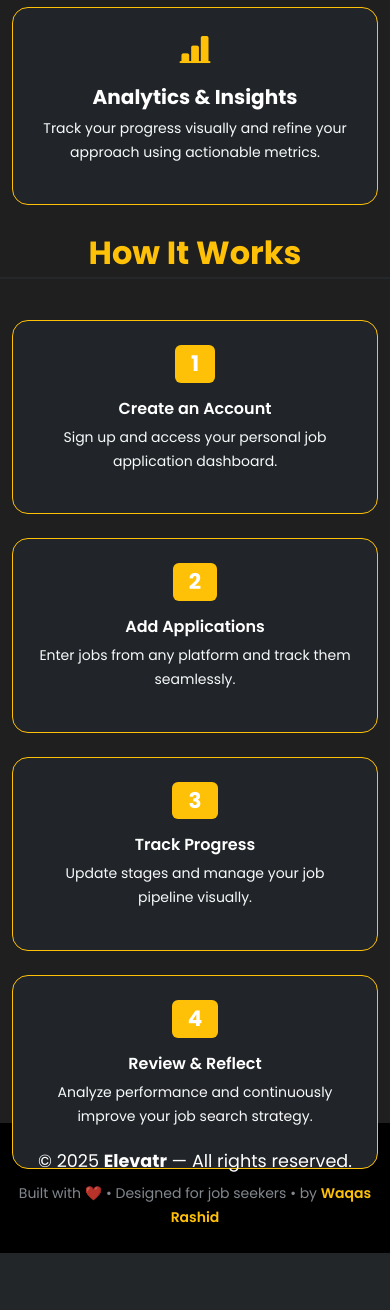
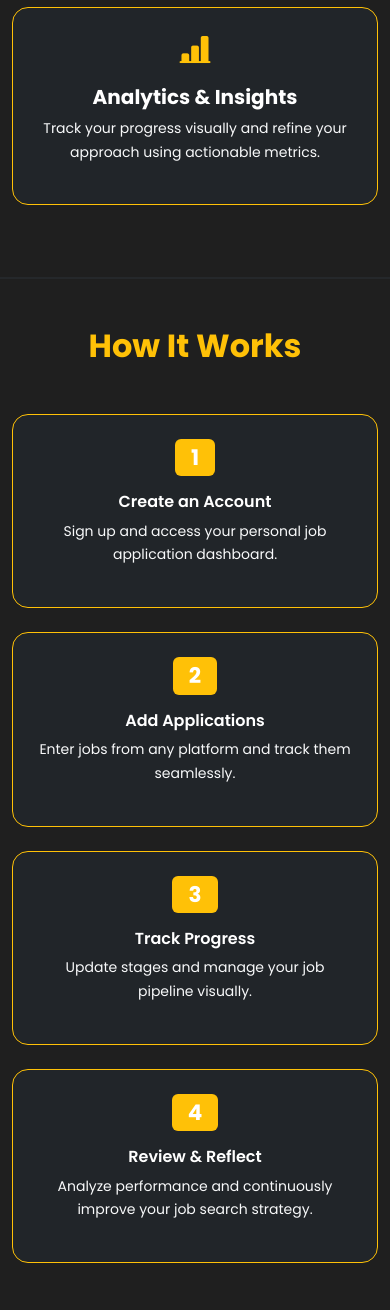
Before and after one commit to waqas-rashid1/ApplyLog, a Django app: page / in a window 390 px wide. Shown: the part 2287-3597 px from the top of the page. Before the commit the page ends 3540 px from the top, so only its background shows below. Run offline with Django 5.2, Linux system fonts and the light colour scheme.

Commit message:
Improve layout and footer styling on home and base templates
Added flexbox classes to the body for full-height layout and adjusted the footer markup in base.html for consistency. Updated home.html to fix indentation, remove extra blank lines, and set min-height for the 'How It Works' section to improve responsiveness.

```diff
--- a/main/templates/base.html
+++ b/main/templates/base.html
@@ -156,7 +156,7 @@
     </script>
 
   </head>
-  <body>
+  <body class="d-flex flex-column min-vh-100">
     <!-- Navbar -->
     <nav
       class="navbar navbar-expand-lg fixed-top shadow-sm"
@@ -276,10 +276,10 @@
     </div>
 
     <!-- Footer -->
-    <footer class="bg-black text-white py-4 ">
+  <footer class="bg-black text-white py-4">
     <div class="container text-center">
       <p class="mb-1">
-          &copy; 2025 <strong>Elevatr</strong> — All rights reserved.
+        © 2025 <strong>Elevatr</strong> — All rights reserved.
       </p>
       <small class="text-muted">
         Built with ❤️ • Designed for job seekers • by
--- a/main/templates/basics/home.html
+++ b/main/templates/basics/home.html
@@ -2,10 +2,9 @@
 {% load static %}
 
 {% block content %}
-
-<!-- Hero Section -->
-<section class="d-flex align-items-center justify-content-center text-white text-center"
-         style="height: 100vh; background-color: #111827; background-image: radial-gradient(circle at top left, rgba(255, 193, 7, 0.1), transparent);">
+  <!-- Hero Section -->
+  <section class="d-flex align-items-center justify-content-center text-white text-center"
+  style="height: 100vh; background-color: #111827; background-image: radial-gradient(circle at top left, rgba(255, 193, 7, 0.1), transparent);">
   <div class="container">
     <h1 class="display-4 fw-bold mb-3 text-warning">Your Job Search, Simplified</h1>
     <p class="lead text-secondary mb-4 px-3">
@@ -23,7 +22,7 @@
     <div class="row align-items-center">
       <div class="col-md-6 mb-4">
         <img src="{% static 'images/about.svg' %}" alt="What is Elevatr"
-             class="img-fluid rounded shadow" style="width: 90%; height: auto;">
+        class="img-fluid rounded shadow" style="width: 90%; height: auto;">
       </div>
       <div class="col-md-6">
         <h2 class="fw-bold mb-3 text-warning">What is Elevatr?</h2>
@@ -84,7 +83,7 @@
 <hr class="my-0" style="border: none; border-top: 2px solid #333;" />
 
 <!-- How It Works Section -->
-<section class="d-flex align-items-center text-white" style="background-color: #1f1f1f; height:100vh">
+<section class="d-flex align-items-center text-white" style="background-color: #1f1f1f; min-height: 100vh;">
   <div class="container py-5">
     <h2 class="text-center fw-bold mb-5 text-warning">How It Works</h2>
     <div class="row g-4">
```
Lines whose indentation alone changed are shown as unchanged.
